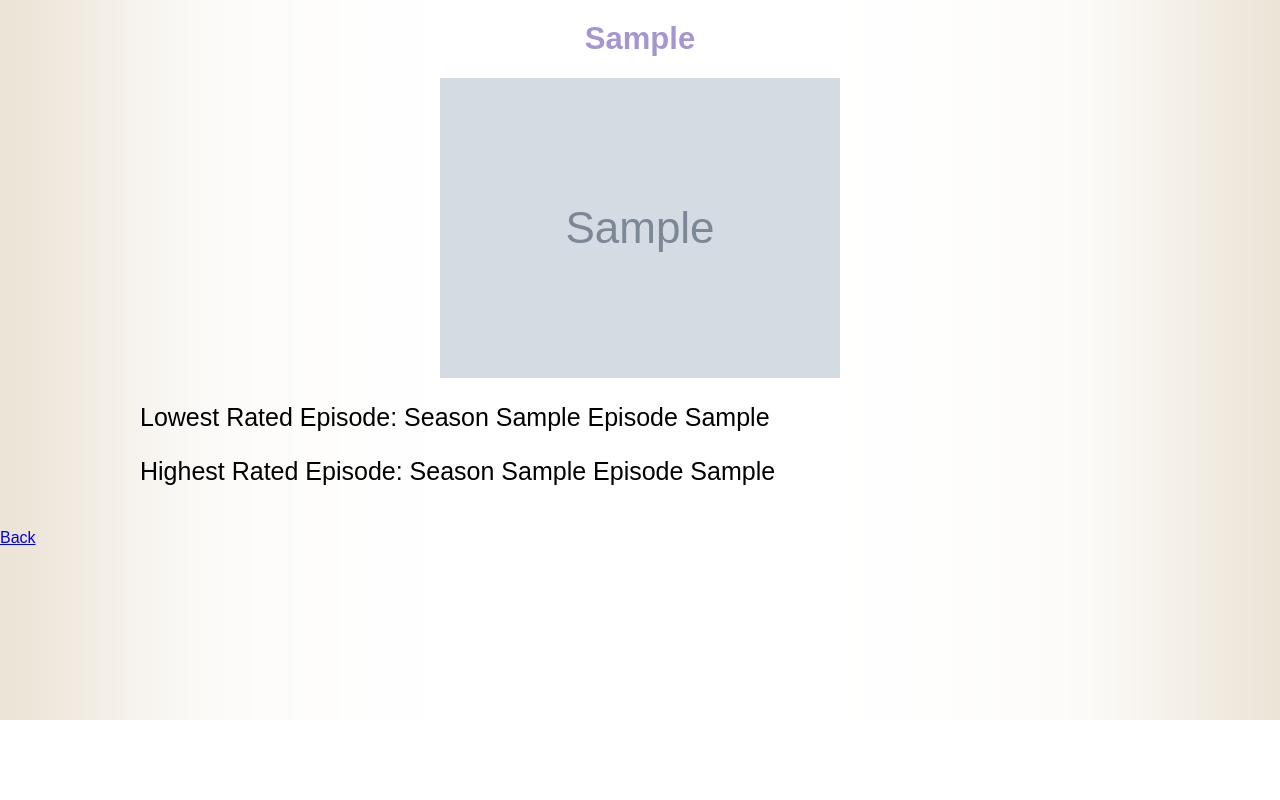
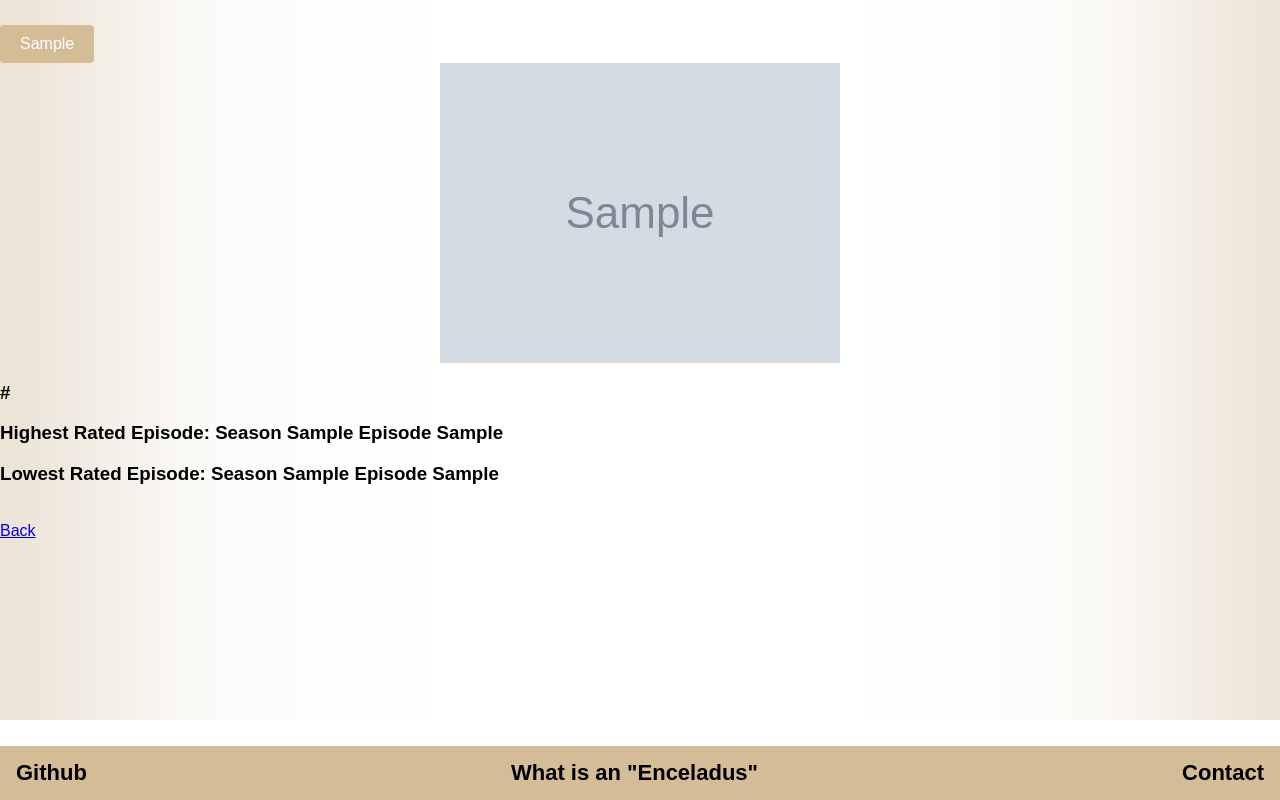
Before and after one commit to Enceladus00/tvshowhelper, a Flask app: template templates/result.html in a window 1280 px wide. Run offline with Flask 3, Linux system fonts and the light colour scheme; the template is opened without the code that fills it: most values are stand-ins (such as "Sample title", 1, 10 or a date in 2020); grey boxes marked "Sample" are stand-in pictures; parts of the project's set-up code (start-up, migrations or seed data) failed here and were passed over.

Commit message:
Update result.html
modified the label as a button, and using cinemagoer, added the link of the tv series to the label

```diff
--- a/templates/result.html
+++ b/templates/result.html
@@ -1,20 +1,54 @@
 <!DOCTYPE html>
 <html lang="en">
 <head>
-    <meta charset="UTF-8">
+    <meta charset="UTaF-8">
     <meta name="viewport" content="width=device-width, initial-scale=1.0">
     <link rel="stylesheet" href="{{ url_for('static', filename='styles.css') }}">
     <title>Result</title>
 </head>
 <body class="result">
-    <h1>{{ selected_show }}</h1>
+     <a href="https://www.imdb.com/title/tt{{id}}" target="_blank">
+        <button class="show-button">{{ selected_show }}</button>
+    </a>
 
     <img src="{{ img_path }}" alt="Result Image">
-
-    <p>Lowest Rated Episode: Season {{ lowest_rated_episode_season }} Episode {{ lowest_rated_episode }}</p>
-    <p>Highest Rated Episode: Season {{ highest_rated_episode_season }} Episode {{ highest_rated_episode }}</p>
+    <h3>{{highest_rated_episode_linker}}</h3>
+    <h3>Highest Rated Episode: <span class="highest_highlight">Season {{ highest_rated_episode_season }} Episode {{ highest_rated_episode }}</span></h3>
+    <h3>Lowest Rated Episode: <span class="lowest_highlight">Season {{ lowest_rated_episode_season }} Episode {{ lowest_rated_episode }}</span></h3>
 
     <br>
-    <a href="/">Back</a>
+    <a class="back_button" href="/">Back</a>
+<div class="bottom-navbar">
+        <a href="https://github.com/enceladus00" target="_blank" class="github-link">Github</a>
+        <a href="https://science.nasa.gov/saturn/moons/enceladus/" target="=_blank" class="enceladus-link">What is an "Enceladus"</a>
+        <a href="javascript:void(0);" onclick="openModal()" class="contact-link">Contact</a>
+    </div>
+    <div id="contactModal" class="modal">
+        <div class="modal-content">
+            <span class="close" onclick="closeModal()">&times;</span>
+            <h2>Contact Information:</h2>
+            <p>melihkarakas61@gmail.com</p>
+        </div>
+    </div>
+
+    <!--Javascript -->
+    <script>
+
+        function openModal() {
+            document.getElementById('contactModal').style.display = 'block';
+        }
+
+        function closeModal() {
+            document.getElementById('contactModal').style.display = 'none';
+        }
+
+        // Close the modal if the user clicks outside it
+        window.onclick = function (event) {
+            var modal = document.getElementById('contactModal');
+            if (event.target == modal) {
+                modal.style.display = 'none';
+            }
+        };
+    </script>
 </body>
 </html>
```
